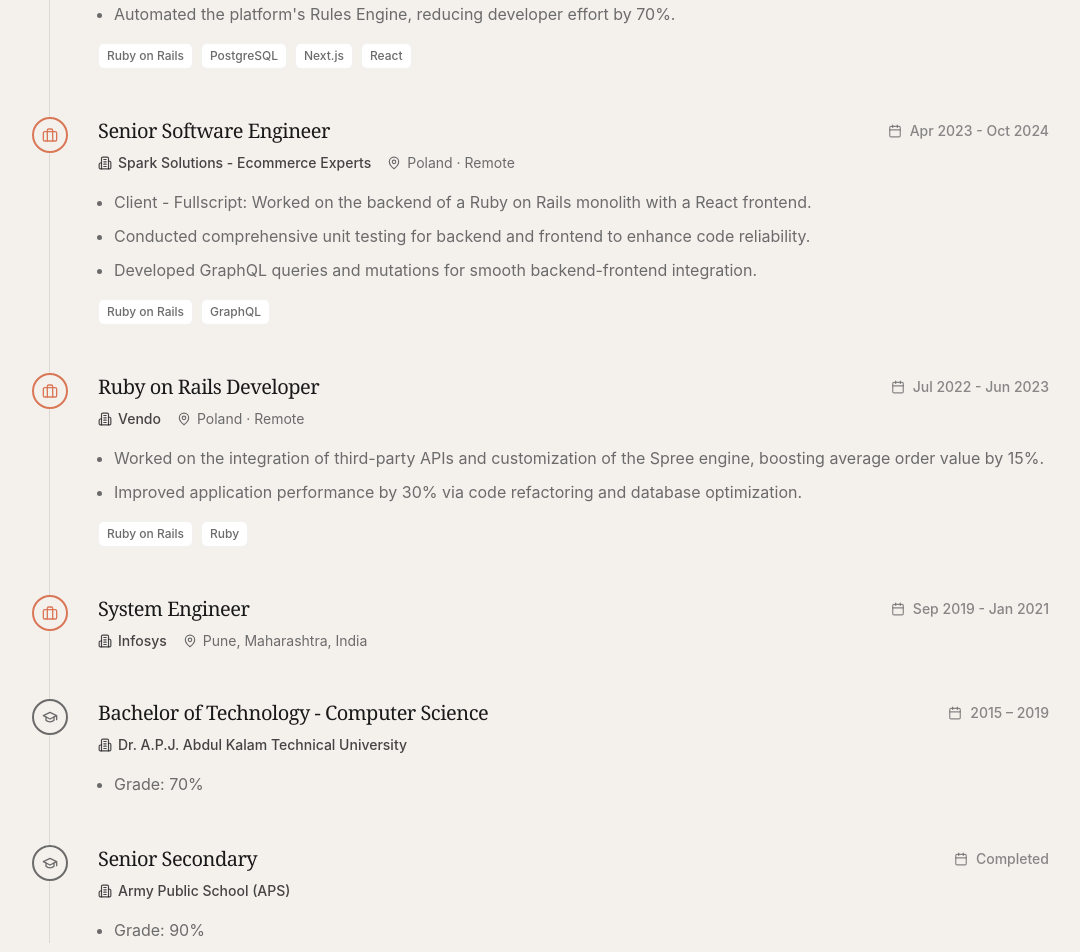
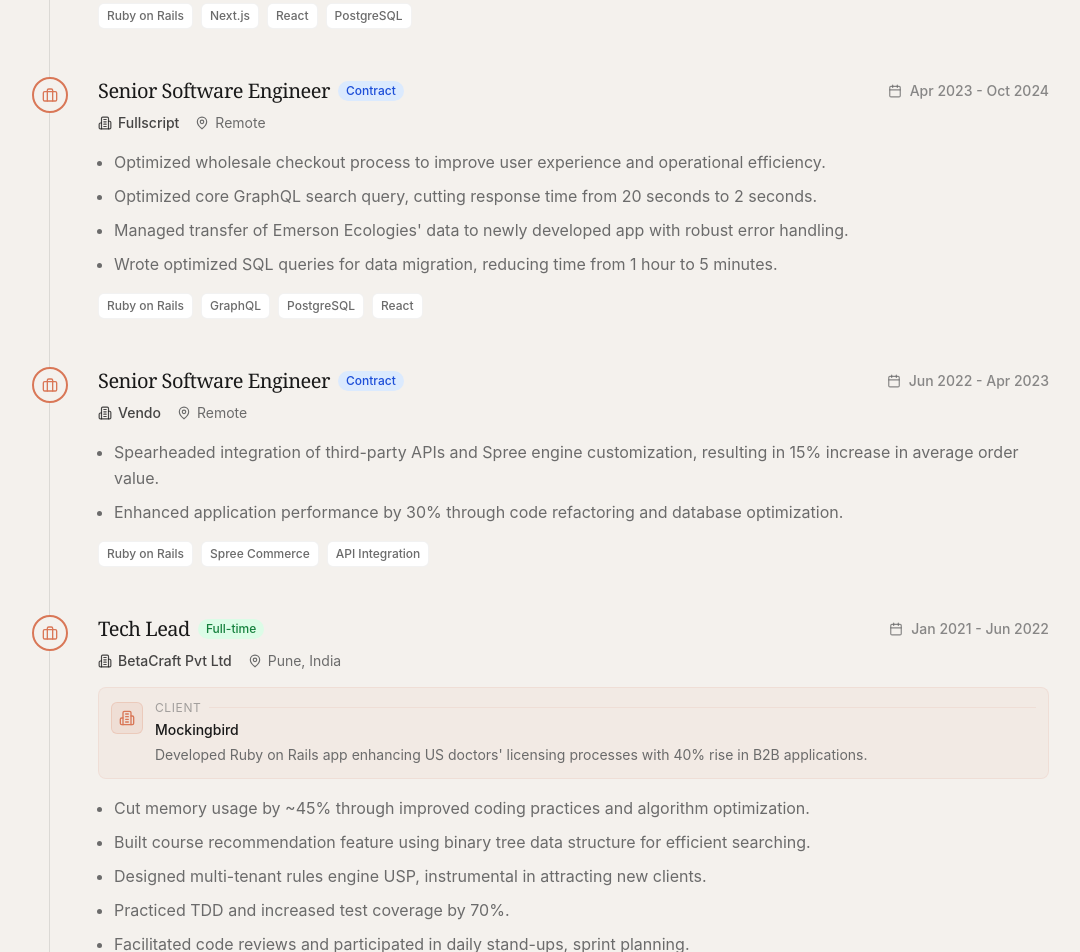
Before and after one commit to Dmoment/DC, a Next.js app: page / in a window 1280 px wide. Shown: the part 1440-2392 px from the top of the page, without its empty margins (103-1183 px from the left). Built offline with nearby package versions, Linux system fonts and the light colour scheme.

Commit message:
updated changes

```diff
--- a/components/Experience.tsx
+++ b/components/Experience.tsx
@@ -1,6 +1,11 @@
 import { motion } from 'framer-motion';
 import { Briefcase, GraduationCap, Calendar, MapPin, Building2 } from 'lucide-react';
 import { cn } from '../lib/utils';
+
+type Client = {
+  name: string;
+  description: string;
+};
 
 type TimelineItem = {
   id: string;
@@ -9,9 +14,10 @@
   company: string;
   period: string;
   location?: string;
+  employmentType?: 'Full-time' | 'Contract' | 'Internship';
   description?: string[];
   skills?: string[];
-  logo?: string; // Placeholder for image path
+  client?: Client;
 };
 
 const experienceData: TimelineItem[] = [
@@ -20,82 +26,125 @@
     type: 'work',
     role: 'Founding Engineer',
     company: 'Famaash',
-    period: 'Aug 2024 - Present',
+    period: 'Oct 2024 - Present',
     location: 'United States · Remote',
+    employmentType: 'Full-time',
     description: [
-      'Single-handedly developing the backend for an MVP for the entertainment industry in the United States.',
-      'Leveraged Cursor and Claude Sonnet to expedite the MVP’s development, taking part in the entire product lifecycle from R&D to decision-making.'
-    ]
+      'Building an MVP for payroll, expense management and everything a film production company needs.',
+      'Sole engineer responsible for the entire backend stack.'
+    ],
+    skills: ['Ruby on Rails', 'PostgreSQL', 'System Design']
   },
   {
-    id: 'betacraft',
+    id: 'betacraft-readytech',
     type: 'work',
-    role: 'Technical Lead',
-    company: 'BetaCraft',
-    period: 'Jan 2021 - Present',
-    location: 'Pune, Maharashtra, India',
+    role: 'Senior Software Engineer',
+    company: 'BetaCraft Pvt Ltd',
+    period: 'Jan 2025 - Present',
+    location: 'Remote',
+    employmentType: 'Contract',
+    client: {
+      name: 'ReadyTech (EdTech, Australia)',
+      description: 'Working on a new "Admissions" application for ReadyTech\'s EdTech platform. Integrating functionality from their legacy 15-year-old Rails application into the new system.'
+    },
     description: [
-      'Client - ReadyTech: Working as a full-stack developer to build an application portal for students in Australia using Ruby on Rails and Next.js/React.',
-      'Client - Mocingbird: Created a course recommendation feature utilizing a binary tree for efficient search and filter capabilities.',
-      'Engineered a multi-tenant rules engine as a USP, attracting 2 new clients.',
-      'Mentored 16 team members, achieving a 30% reduction in onboarding time.',
-      'Automated the platform\'s Rules Engine, reducing developer effort by 70%.'
+      'Contributing to both the new repo and the existing legacy codebase simultaneously.'
     ],
-    skills: ['Ruby on Rails', 'PostgreSQL', 'Next.js', 'React']
+    skills: ['Ruby on Rails', 'Next.js', 'React', 'PostgreSQL']
   },
   {
-    id: 'spark',
+    id: 'fullscript',
     type: 'work',
     role: 'Senior Software Engineer',
-    company: 'Spark Solutions - Ecommerce Experts',
+    company: 'Fullscript',
     period: 'Apr 2023 - Oct 2024',
-    location: 'Poland · Remote',
+    location: 'Remote',
+    employmentType: 'Contract',
     description: [
-      'Client - Fullscript: Worked on the backend of a Ruby on Rails monolith with a React frontend.',
-      'Conducted comprehensive unit testing for backend and frontend to enhance code reliability.',
-      'Developed GraphQL queries and mutations for smooth backend-frontend integration.'
+      'Optimized wholesale checkout process to improve user experience and operational efficiency.',
+      'Optimized core GraphQL search query, cutting response time from 20 seconds to 2 seconds.',
+      'Managed transfer of Emerson Ecologies\' data to newly developed app with robust error handling.',
+      'Wrote optimized SQL queries for data migration, reducing time from 1 hour to 5 minutes.'
     ],
-    skills: ['Ruby on Rails', 'GraphQL']
+    skills: ['Ruby on Rails', 'GraphQL', 'PostgreSQL', 'React']
   },
   {
     id: 'vendo',
     type: 'work',
-    role: 'Ruby on Rails Developer',
+    role: 'Senior Software Engineer',
     company: 'Vendo',
-    period: 'Jul 2022 - Jun 2023',
-    location: 'Poland · Remote',
+    period: 'Jun 2022 - Apr 2023',
+    location: 'Remote',
+    employmentType: 'Contract',
     description: [
-      'Worked on the integration of third-party APIs and customization of the Spree engine, boosting average order value by 15%.',
-      'Improved application performance by 30% via code refactoring and database optimization.'
+      'Spearheaded integration of third-party APIs and Spree engine customization, resulting in 15% increase in average order value.',
+      'Enhanced application performance by 30% through code refactoring and database optimization.'
     ],
-    skills: ['Ruby on Rails', 'Ruby']
+    skills: ['Ruby on Rails', 'Spree Commerce', 'API Integration']
+  },
+  {
+    id: 'betacraft-mockingbird',
+    type: 'work',
+    role: 'Tech Lead',
+    company: 'BetaCraft Pvt Ltd',
+    period: 'Jan 2021 - Jun 2022',
+    location: 'Pune, India',
+    employmentType: 'Full-time',
+    client: {
+      name: 'Mockingbird',
+      description: 'Developed Ruby on Rails app enhancing US doctors\' licensing processes with 40% rise in B2B applications.'
+    },
+    description: [
+      'Cut memory usage by ~45% through improved coding practices and algorithm optimization.',
+      'Built course recommendation feature using binary tree data structure for efficient searching.',
+      'Designed multi-tenant rules engine USP, instrumental in attracting new clients.',
+      'Practiced TDD and increased test coverage by 70%.',
+      'Facilitated code reviews and participated in daily stand-ups, sprint planning.'
+    ],
+    skills: ['Ruby on Rails', 'PostgreSQL', 'TDD', 'System Design']
   },
   {
     id: 'infosys',
     type: 'work',
     role: 'System Engineer',
     company: 'Infosys',
-    period: 'Sep 2019 - Jan 2021',
-    location: 'Pune, Maharashtra, India',
-    description: []
+    period: 'Jun 2019 - Jan 2021',
+    location: 'Pune, India',
+    employmentType: 'Full-time',
+    description: [
+      'Completed internship working on internal projects using C#, Python, and Ruby.'
+    ],
+    skills: ['C#', 'Python', 'Ruby']
   },
   {
     id: 'aktu',
     type: 'education',
-    role: 'Bachelor of Technology - Computer Science',
-    company: 'Dr. A.P.J. Abdul Kalam Technical University',
-    period: '2015 – 2019',
-    description: ['Grade: 70%']
-  },
-  {
-    id: 'aps',
-    type: 'education',
-    role: 'Senior Secondary',
-    company: 'Army Public School (APS)',
-    period: 'Completed',
-    description: ['Grade: 90%']
+    role: 'Bachelor\'s in Computer Science & Engineering',
+    company: 'A.P.J. Abdul Kalam Technical University',
+    period: 'Jul 2015 - Jul 2019',
+    description: []
   }
 ];
+
+function ClientBadge({ client }: { client: Client }) {
+  return (
+    <div className="mb-4 flex items-start gap-3 p-3 bg-anthropic-accent/5 border border-anthropic-accent/10 rounded-lg">
+      <div className="w-8 h-8 rounded-md bg-anthropic-accent/10 border border-anthropic-accent/20 flex items-center justify-center flex-shrink-0 mt-0.5">
+        <Building2 size={16} className="text-anthropic-accent" />
+      </div>
+      <div className="flex-1 min-w-0">
+        <div className="flex items-center gap-2">
+          <span className="text-xs uppercase tracking-wider text-anthropic-secondary/60">Client</span>
+          <div className="h-px flex-1 bg-anthropic-accent/10" />
+        </div>
+        <p className="font-medium text-anthropic-text text-sm mt-1">{client.name}</p>
+        <p className="text-sm text-anthropic-secondary mt-1 leading-relaxed">
+          {client.description}
+        </p>
+      </div>
+    </div>
+  );
+}
 
 export default function Experience() {
   return (
@@ -121,9 +170,23 @@
             </div>
 
             <div className="flex flex-col sm:flex-row sm:items-baseline sm:justify-between mb-2">
-              <h3 className="text-xl font-serif font-medium text-anthropic-text">
-                {item.role}
-              </h3>
+              <div className="flex items-center gap-2 flex-wrap">
+                <h3 className="text-xl font-serif font-medium text-anthropic-text">
+                  {item.role}
+                </h3>
+                {item.employmentType && (
+                  <span className={cn(
+                    "text-xs px-2 py-0.5 rounded-full font-medium",
+                    item.employmentType === 'Full-time'
+                      ? "bg-green-100 text-green-700"
+                      : item.employmentType === 'Contract'
+                      ? "bg-blue-100 text-blue-700"
+                      : "bg-gray-100 text-gray-700"
+                  )}>
+                    {item.employmentType}
+                  </span>
+                )}
+              </div>
               <div className="flex items-center gap-2 text-sm text-anthropic-secondary/80 font-medium mt-1 sm:mt-0">
                 <Calendar size={14} />
                 {item.period}
@@ -142,6 +205,11 @@
                 </div>
               )}
             </div>
+
+            {/* Client Thread */}
+            {item.client && (
+              <ClientBadge client={item.client} />
+            )}
 
             {item.description && item.description.length > 0 && (
               <ul className="list-disc list-outside ml-4 space-y-2 text-anthropic-secondary leading-relaxed mb-4">
```
